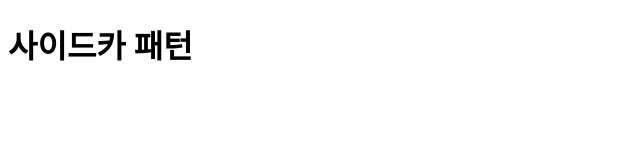
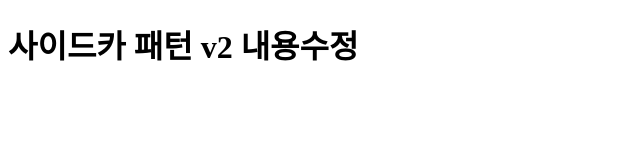
Before and after one commit to javassem/web-repo, a plain HTML site: page index.html in a window 1280 px wide. Shown: the whole page, without its empty margins (0-640 px from the left). Drawn offline with Linux system fonts and the light colour scheme.

Commit message:
Update index.html

```diff
--- a/index.html
+++ b/index.html
@@ -8,13 +8,13 @@
 
 <meta name="viewport" content="width=device-width, initial-scale=1.0">
 
-<title>사이드카 패턴</title>
+<title>사이드카 패턴 v2 </title>
 
 </head>
 
 <body>
 
-<h1>사이드카 패턴</h1>
+<h1>사이드카 패턴 v2 내용수정 </h1>
 
 </body>
 
```
